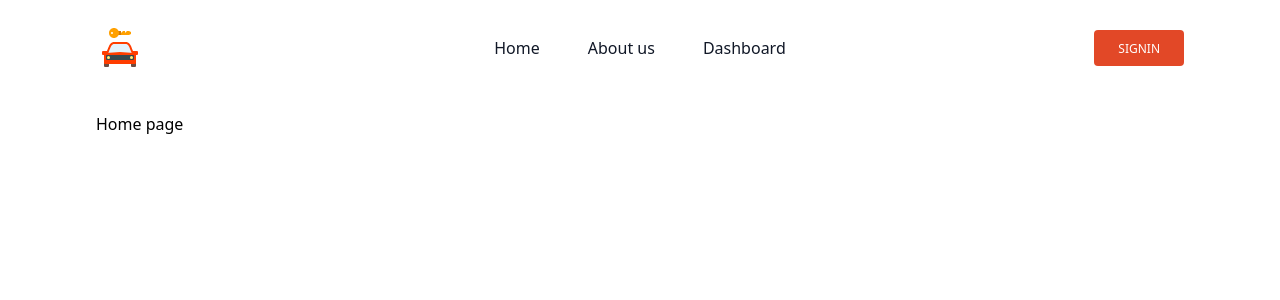
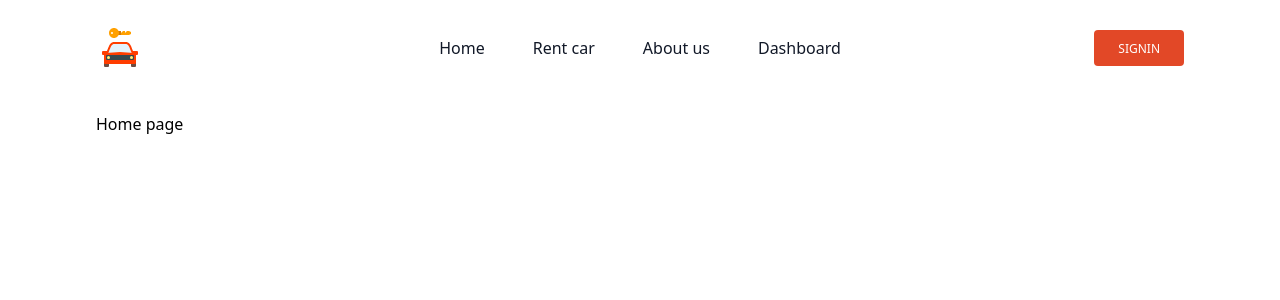
Before and after one commit to saiket-das/easy-drive, a React (Vite) app in the folder frontend/: page / in a window 1280 px wide. Shown: the top 300 px of the page. Built offline with nearby package versions, Linux system fonts and the light colour scheme.

Commit message:
Fix route issue

```diff
--- a/frontend/src/components/ui/Header.tsx
+++ b/frontend/src/components/ui/Header.tsx
@@ -2,22 +2,32 @@ import { useState } from "react";
 import { Bars3Icon, XMarkIcon } from "@heroicons/react/24/outline";
 import { Menu, MenuButton, MenuItem, MenuItems } from "@headlessui/react";
 import { Dialog, DialogPanel, PopoverGroup } from "@headlessui/react";
-import { Link } from "react-router-dom";
+import { Link, useNavigate } from "react-router-dom";
 import { ApppAssets } from "../../utils/AppAssets";
 import { logout } from "../../redux/features/auth/authSlice";
 import { useAppDispatch } from "../../redux/hooks";
 import useAuth from "../../hooks/useAuth";
 import ROUTES from "../../constants/routes";
-import { ROLE } from "../../constants/roles";
 
 const Header = () => {
   const [mobileMenuOpen, setMobileMenuOpen] = useState(false);
   const dispatch = useAppDispatch();
+  const navigate = useNavigate();
   const { user } = useAuth();
 
   // Handle SIGNOUT or LOGOUT
   const handleLogout = () => {
     dispatch(logout());
+  };
+
+  const handleClick = () => {
+    if (user?.role) {
+      navigate(`/${user.role}/${ROUTES.DASHBOARD}`);
+    } else {
+      navigate(ROUTES.SIGNIN, {
+        state: { from: { pathname: ROUTES.DASHBOARD } },
+      });
+    }
   };
 
   return (
@@ -48,14 +58,13 @@ const Header = () => {
           >
             Home
           </Link>
-          {user?.role === ROLE.user && (
+
           <Link
             to={ROUTES.CARS}
             className="text-md font-medium leading-6 text-gray-900 hover:text-primary"
           >
             Rent car
           </Link>
-          )}
 
           <Link
             to={ROUTES.ABOUT_US}
@@ -63,19 +72,20 @@ const Header = () => {
           >
             About us
           </Link>
-          <Link
-            to={
-              user?.role
-                ? `/${user?.role}/${ROUTES.DASHBOARD}`
-                : {
-                    pathname: ROUTES.SIGNIN,
-                    state: { from: location.pathname },
-                  }
-            }
-            className="text-md font-medium leading-6 text-gray-900 hover:text-primary"
+          <p
+            onClick={handleClick}
+            // to={
+            //   user?.role
+            //     ? `/${user?.role}/${ROUTES.DASHBOARD}`
+            //     : {
+            //         pathname: ROUTES.SIGNIN,
+            //         state: { from: ROUTES.ADMIN_DASHBOARD },
+            //       }
+            // }
+            className="text-md font-medium leading-6 text-gray-900 hover:text-primary hover:cursor-pointer"
           >
             Dashboard
-          </Link>
+          </p>
         </PopoverGroup>
 
         {user ? (
--- a/frontend/src/pages/Auth/Signin.tsx
+++ b/frontend/src/pages/Auth/Signin.tsx
@@ -36,7 +36,11 @@ const Signin = () => {
         })
       );
       toast.success("Login Successfully!", { id: toastId, duration: 2000 });
-      navigate(from, { replace: true });
+      if (from === ROUTES.DASHBOARD) {
+        navigate(`/${user.role}/${ROUTES.DASHBOARD}`);
+      } else {
+        navigate(from);
+      }
     } catch (error) {
       console.log(error);
       toast.error("Something went wrong", { id: toastId, duration: 2000 });
--- a/frontend/src/pages/Cars/RentCar/RentCar.tsx
+++ b/frontend/src/pages/Cars/RentCar/RentCar.tsx
@@ -45,7 +45,6 @@ const RentCar = () => {
     console.log(rentCarData);
     try {
       const res = await rentCar(rentCarData).unwrap();
-      console.log(res);
       if (res.error) {
         toast.error(res.data.message, { id: toastId });
       } else {
--- a/frontend/src/pages/Dashboard/Dashboard.tsx
+++ b/frontend/src/pages/Dashboard/Dashboard.tsx
@@ -1,4 +1,4 @@
-import DashboardLayout from "./DashboardLayout";
+import DashboardLayout from "./DashboardLayout/DashboardLayout";
 
 const Dashboard = () => {
   return (
--- a/frontend/src/pages/Dashboard/DashboardLayout.tsx
+++ b/frontend/src/pages/Dashboard/DashboardLayout/DashboardLayout.tsx
@@ -1,9 +1,17 @@
 import { Button, Layout } from "antd";
 import { Outlet } from "react-router-dom";
 import { Content, Header } from "antd/es/layout/layout";
+import { useAppDispatch } from "../../../redux/hooks";
+import { logout } from "../../../redux/features/auth/authSlice";
 import Sidebar from "./Sidebar";
 
 const DashboardLayout = () => {
+  const dispatch = useAppDispatch();
+
+  const handleLogout = () => {
+    dispatch(logout());
+  };
+
   return (
     <Layout>
       <Sidebar />
@@ -15,6 +23,7 @@ const DashboardLayout = () => {
             alignItems: "center",
             justifyContent: "end",
           }}
+          onClick={handleLogout}
         >
           <Button>Logout</Button>
         </Header>
--- a/frontend/src/pages/Dashboard/Sidebar.tsx
+++ b/frontend/src/pages/Dashboard/DashboardLayout/Sidebar.tsx
@@ -1,15 +1,14 @@
 import { Flex, Layout, Menu } from "antd";
-import { GraduationCap } from "lucide-react";
 
-import useAuth from "../../hooks/useAuth";
-import { SidebarItemProps } from "../../types";
-import { ROLE } from "../../constants/roles";
-import { sidebarItemsGenerator } from "../../utils/sidebarGenerator";
-import { adminPaths } from "../../routes/admin.routes";
-import { userPaths } from "../../routes/user.routes";
+import useAuth from "../../../hooks/useAuth";
+import { SidebarItemProps } from "../../../types";
+import { ROLE } from "../../../constants/roles";
+import { sidebarItemsGenerator } from "../../../utils/sidebarGenerator";
+import { adminPaths } from "../../../routes/admin.routes";
+import { userPaths } from "../../../routes/user.routes";
 import { Link } from "react-router-dom";
-import ROUTES from "../../constants/routes";
-import { ApppAssets } from "../../utils/AppAssets";
+import ROUTES from "../../../constants/routes";
+import { ApppAssets } from "../../../utils/AppAssets";
 
 const { Sider } = Layout;
 
@@ -49,8 +48,6 @@ const Sidebar = () => {
           <Link to={ROUTES.HOME} className="-m-1.5 p-1.5">
             <img alt="logo" src={ApppAssets.LOGO} className="h-12 w-auto" />
           </Link>
-          {/* <GraduationCap size={36} /> */}
-          <h1>Car rental</h1>
         </Flex>
       </div>
       <Menu
--- a/frontend/src/routes/routes.tsx
+++ b/frontend/src/routes/routes.tsx
@@ -28,20 +28,11 @@ const router = createBrowserRouter([
       },
       {
         path: ROUTES.CARS,
-
-        element: (
-          <ProtectedRoute role={ROLE.user}>
-            <Cars />,
-          </ProtectedRoute>
-        ),
+        element: <Cars />,
       },
       {
         path: ROUTES.CAR_DETAILS(":id"),
-        element: (
-          <ProtectedRoute role={ROLE.user}>
-            <CarDetails />,
-          </ProtectedRoute>
-        ),
+        element: <CarDetails />,
       },
       {
         path: ROUTES.RENT_CAR(":id"),
--- a/frontend/src/routes/user.routes.tsx
+++ b/frontend/src/routes/user.routes.tsx
@@ -1,13 +1,13 @@
 import { Calendar, LayoutDashboard } from "lucide-react";
-import AdminDashboard from "../pages/Dashboard/admin/AdminDashboard";
 import ROUTES from "../constants/routes";
 import MyBooking from "../pages/Dashboard/user/MyBooking";
+import StudentDashboard from "../pages/Dashboard/user/StudentDashboard";
 
 export const userPaths = [
   {
     name: "Dashboard",
     path: ROUTES.USER_DASHBOARD,
-    element: <AdminDashboard />,
+    element: <StudentDashboard />,
     icon: <LayoutDashboard size={16} />,
   },
   {
```
Lines whose indentation alone changed are shown as unchanged.
